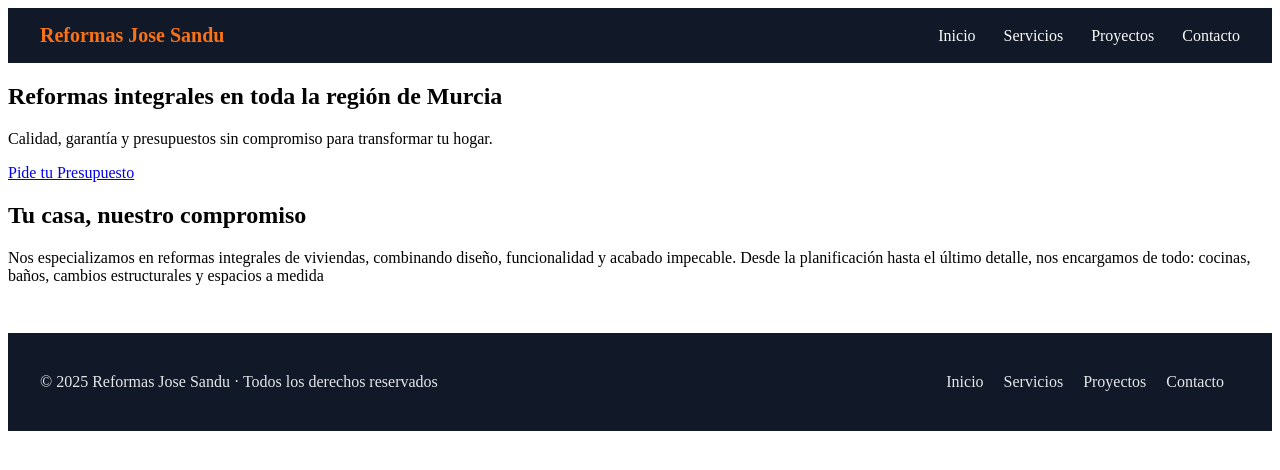
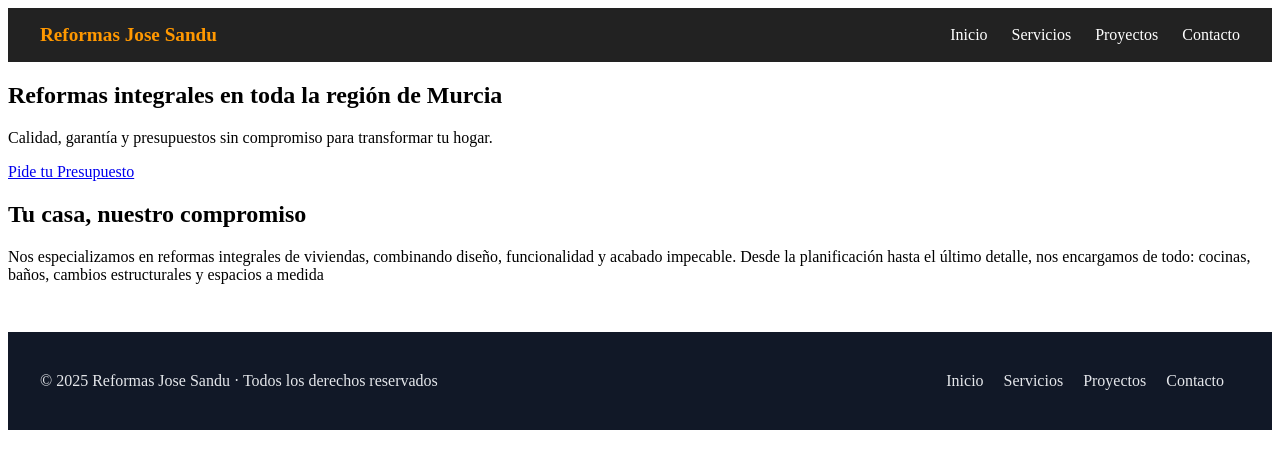
Before and after one commit to frantecno945-commits/web-reformas-final, an Astro site: page / in a window 1280 px wide. Built offline with nearby package versions, Linux system fonts and the light colour scheme; Astro itself is replaced by a stand-in of ours.

Commit message:
Agrego estilos al header

```diff
--- a/src/Components/Header.astro
+++ b/src/Components/Header.astro
@@ -1,3 +1,36 @@
+<style>
+  header {
+    background: #222;
+    color: white;
+    display: flex;
+    justify-content: space-between;
+    align-items: center;
+    padding: 1rem 2rem;
+  }
+
+  .logo a {
+    font-size: 1.2rem;
+    font-weight: bold;
+    color: #ff9800;
+    text-decoration: none;
+  }
+
+  nav {
+    display: flex;
+    gap: 1.5rem;
+  }
+
+  nav a {
+    color: white;
+    text-decoration: none;
+    font-weight: 500;
+  }
+
+  nav a:hover {
+    color: #ff9800;
+  }
+</style>
+
 <header>
   <div class="logo">
     <a href="/">Reformas Jose Sandu</a>
@@ -6,35 +39,6 @@
     <a href="/">Inicio</a>
     <a href="/servicios">Servicios</a>
     <a href="/proyectos">Proyectos</a>
-    <a href="/contacto/">Contacto</a>
+    <a href="/contacto">Contacto</a>
   </nav>
-
-  <style>
-    header {
-      display: flex;
-      justify-content: space-between;
-      align-items: center;
-      padding: 1rem 2rem;
-      background: #111827; /* gris oscuro */
-      color: #f9fafb;
-      position: sticky;
-      top: 0;
-      z-index: 1000;
-    }
-    .logo a {
-      font-size: 1.25rem;
-      font-weight: bold;
-      text-decoration: none;
-      color: #f97316; /* naranja */
-    }
-    nav a {
-      margin-left: 1.5rem;
-      text-decoration: none;
-      color: #f9fafb;
-      font-weight: 500;
-    }
-    nav a:hover {
-      color: #f97316;
-    }
-  </style>
 </header>
```
